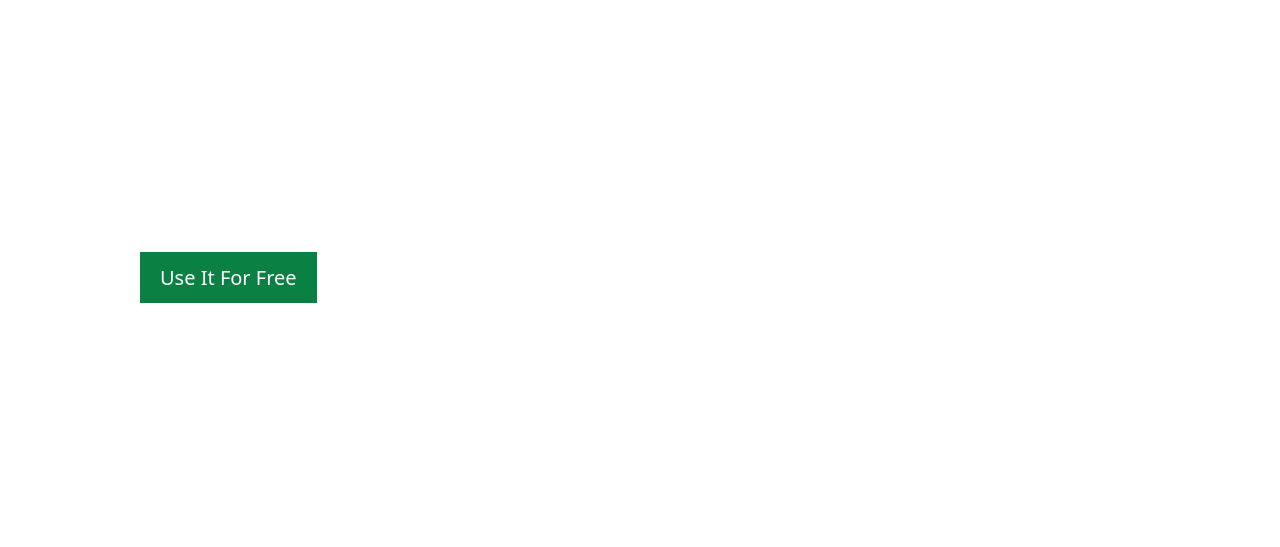
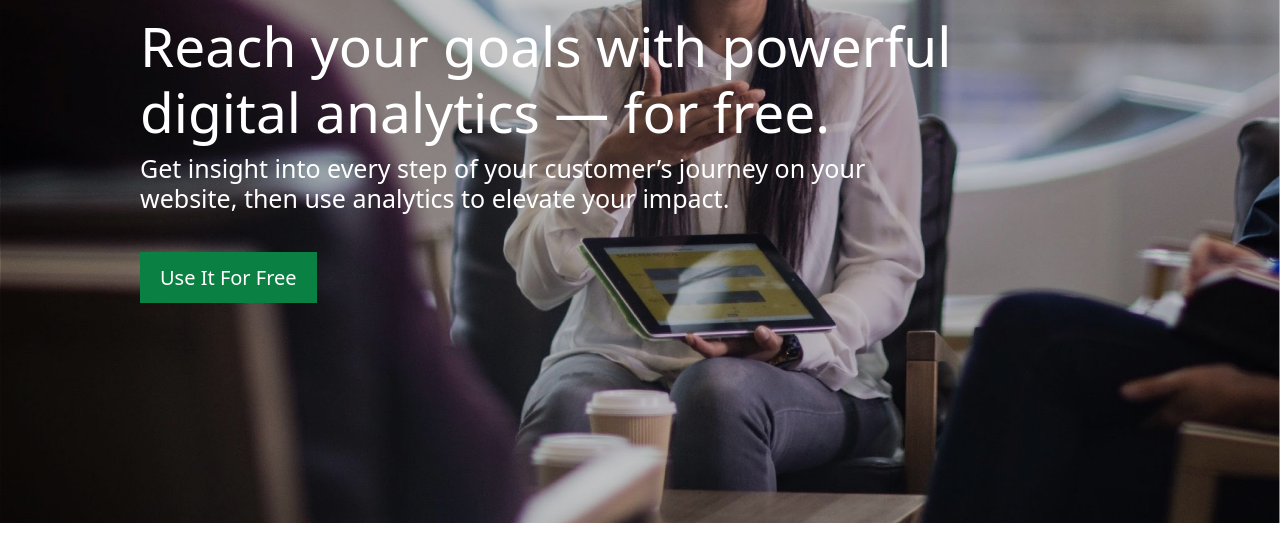
Before and after one commit to TejasTM/googleanalytics, a plain HTML site: page index.html in a window 1280 px wide. Shown: the part 305-852 px from the top of the page. Drawn offline with nearby package versions, Linux system fonts and the light colour scheme; the site is published under a folder, as on GitHub Pages, so addresses that start at the root find nothing; a script that the page names is missing.

Commit message:
Update index.css

```diff
--- a/index.css
+++ b/index.css
@@ -45,7 +45,7 @@
 
 }
 #banner{
-    background: url(/hero-analytics.jpg);
+    background: url(hero-analytics.jpg);
     background-repeat: no-repeat;
     background-size: cover;
     background-position: center;
```
